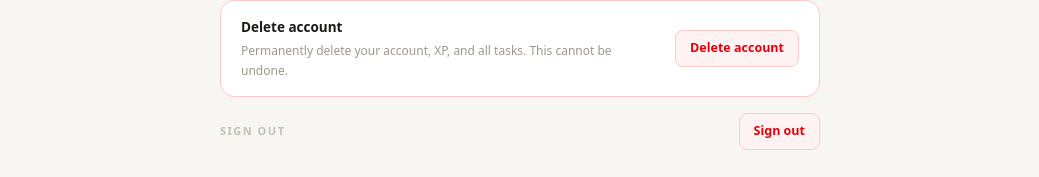
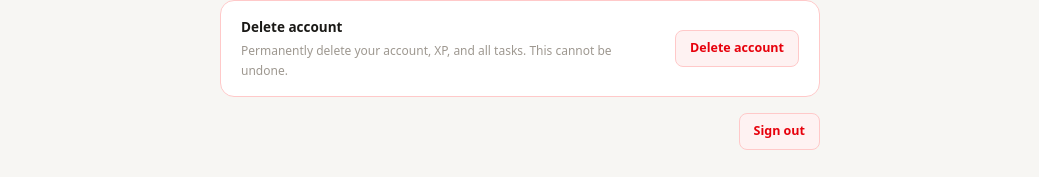
Before and after one commit to virat-pod/workflow-build-client, a Next.js app: page /settings in a window 1280 px wide. Shown: the part 775-952 px from the top of the page, without its empty margins (120-1159 px from the left). Built offline with nearby package versions, Linux system fonts and the light colour scheme; no server answers.

Commit message:
logout updated

```diff
--- a/app/settings/components/structure.js
+++ b/app/settings/components/structure.js
@@ -289,10 +289,7 @@ export default function SettingsPage() {
             </div>
           </div>
         </div>
-        <div className="flex justify-between items-center pt-2">
-          <p className="text-[11px] font-semibold tracking-[1.5px] uppercase text-[#c4bfb6]">
-            Sign out
-          </p>
+        <div className="flex justify-end items-center pt-2">
           <button
             onClick={() => signOut({ callbackUrl: "/" })}
             className="bg-red-50 border border-red-200 text-red-600 text-[12.5px] font-semibold px-3.5 py-2 rounded-[8px] hover:bg-red-100 transition-colors"
```
